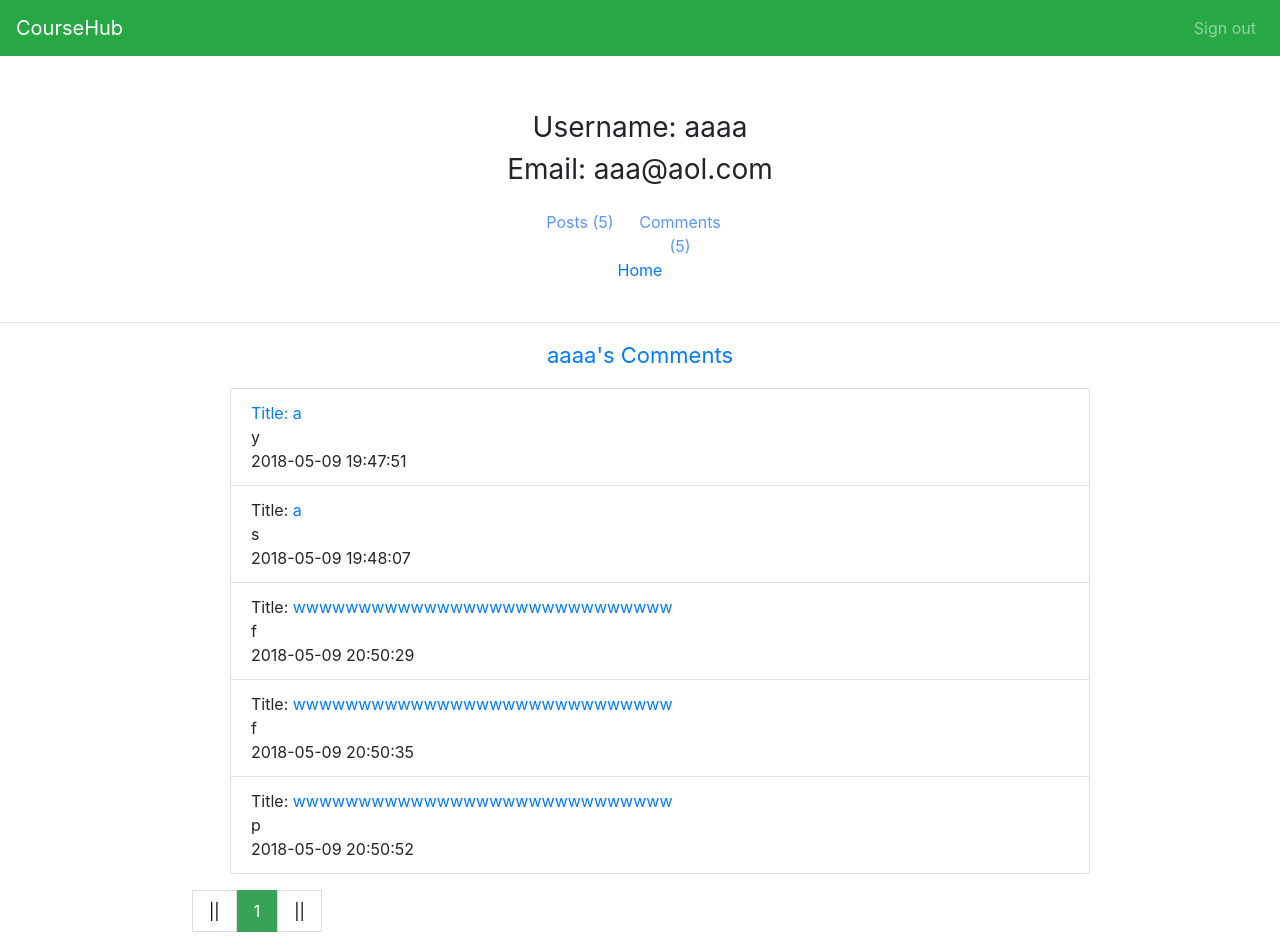
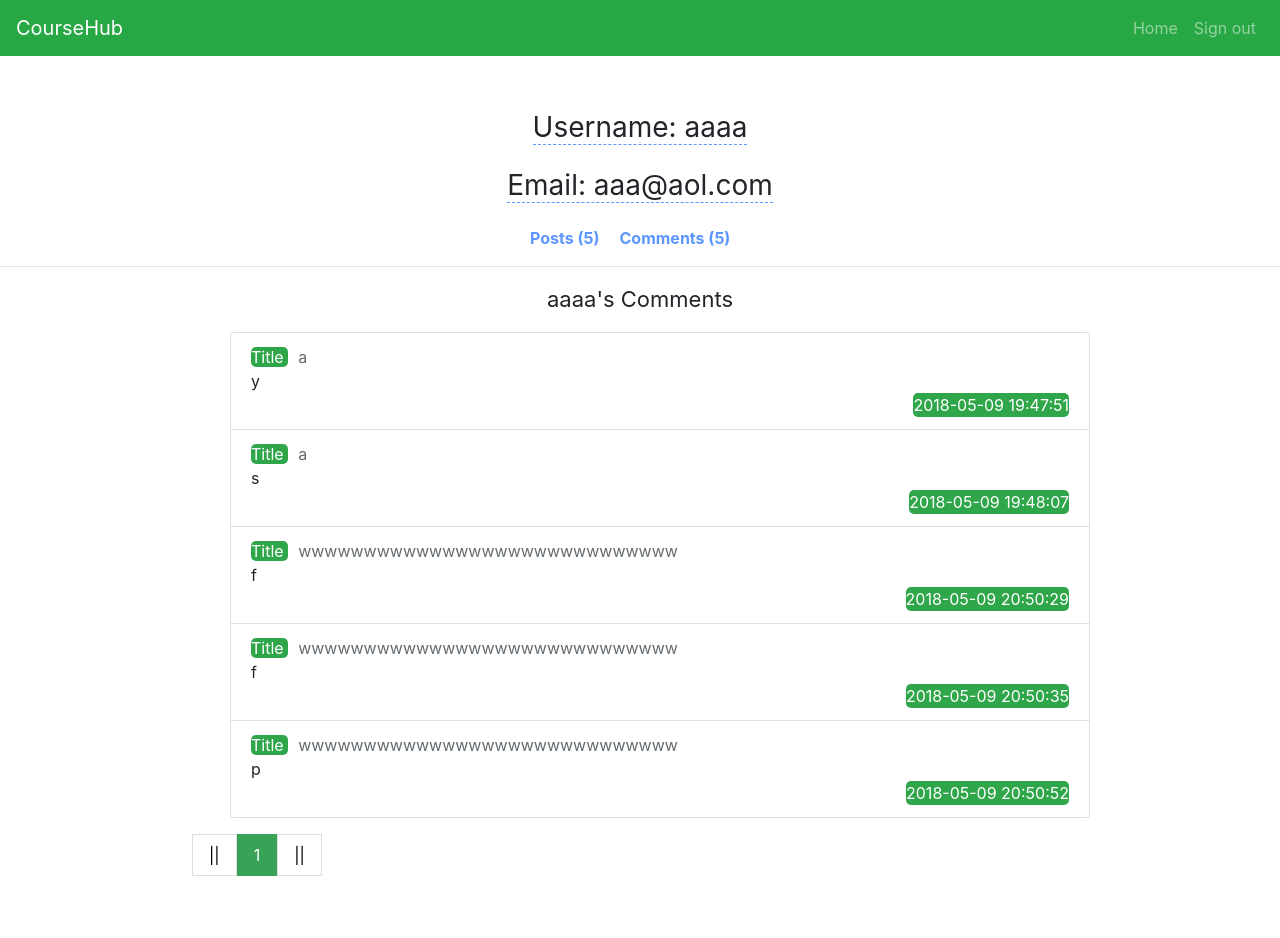
Before and after one commit to Rnoor15/CourseHub, a Flask app: a page that uses templates/usercenter.html in a window 1280 px wide. After the commit the page ends 876 px from the top, so only its background shows below. Run offline with Flask 2, Linux system fonts and the light colour scheme; a user stored in the database is signed in; data comes from the database, SQL or seed files in the repository; some libraries are stand-ins or nearby versions.

Commit message:
added navi and style

```diff
--- a/templates/usercenter.html
+++ b/templates/usercenter.html
@@ -10,6 +10,7 @@
  <script src="https://cdnjs.cloudflare.com/ajax/libs/popper.js/1.12.9/umd/popper.min.js"></script>
  <script src="https://maxcdn.bootstrapcdn.com/bootstrap/4.0.0/js/bootstrap.min.js"></script>
  <style>
+
    .user-info{
        margin-top: 50px;
    }
@@ -27,23 +28,23 @@
      margin:0 auto;
    }
   .selection li {
-
-
       display: block;
       float: left;
-      width: 100px;
+      width: auto;
       text-align: center;
+      margin-right: 20px;
       }
   .selection a {
-       width: 100px;
+      width:auto;
       text-align: center;
-       display: block;
-       float: left;
-       text-decoration: none;
-       color: #5c96ff;
+      float: left;
+      text-decoration: none;
+      font-weight:bold;
+      color: #5c96ff;
   }
   .selection a:hover{
-       color: #75ffb5;
+       color: #113bd0;
+
   }
   .list-group-item p {
        margin: 0;
@@ -64,7 +65,7 @@
        transition: background-color .3s;
        border: 1px solid #ddd;
    }
-   ul.pagination li a.active {
+   .pagination li a.active {
        background-color: #38a356;
        color: white;
        border: 1px solid #38a356;
@@ -82,14 +83,18 @@
        <a class="navbar-brand" href="#">CourseHub</a>
            <ul class="navbar-nav ml-auto">
                <li class="nav-item">
+                   <a class="nav-link" href="{{ url_for('userspage') }}"> Home</a>
+               </li>
+               <li class="nav-item">
                    <a class="nav-link" href="{{ url_for('logout') }}">Sign out</a>
                </li>
+
             </ul>
    </nav>
    <div class="user-info">
-   <p >Username: {{ user.username }}
-   <br>Email: {{ user.email }}
-   </p>
+   <p><span style="border-bottom: dashed 1px #5c96ff; width: auto;">Username: {{ user.username }}</span></p>
+   <p><span style="border-bottom: dashed 1px #5c96ff; width: auto;">Email: {{ user.email }}</span></p>
+
    </div>
 <div class="header">
     <ul class="selection">
@@ -98,13 +103,10 @@
         <li><a href=" {{ url_for('usercenter',username=user.username,tag='comment')}}">
            Comments ({{ user.comment.count() }})</a> </li>
 
-	<br>
-	<br>
 
 </ul>
 </div>
-<center><a href="{{ url_for('userspage') }}">
-	Home</center>
+
 <br> <hr>
 {% block user %}{% endblock %}
 </body>
--- a/templates/usercenter2.html
+++ b/templates/usercenter2.html
@@ -7,17 +7,19 @@
      <ul>
     {% for comments in comments %}
                 <li class="list-group-item"  >
-                    <p >Title:  <a href="{{ url_for('detail',post_id=comments.post.id) }}"> {{ comments.post.title }}</a></p>
-                     <p class="detail">{{ comments.detail }}</p>
-                    <span class="time">{{ comments.comment_time.strftime('%Y-%m-%d %H:%M:%S') }}</span>
-                </li>
+                    <span style="border-radius: 5px; background: #30a64a; color: white; margin-right: 10px;" >  Title  </span>
+                    <span> <a style="color: #646c71;" href="{{ url_for('detail',post_id=comments.post.id) }}">  {{ comments.post.title }}</a></span>
+                    <p class="detail">{{ comments.detail }}</p>
+                    <span style="float: right; border-radius: 5px; background: #30a64a; color: white;">{{ comments.comment_time.strftime('%Y-%m-%d %H:%M:%S') }}</span>
+                    <br>
+                 </li>
         {% endfor %}
     </ul>
      </div>
     <div class="pagination-container">
     <ul class="pagination">
        {% if pagination2.has_prev %}
-            <li><a href="{{url_for('usercenter',username=user.username,tag='comment', page=pagination2.page-1)}}">«</a></li>
+            <li><a href="{{url_for('usercenter',username=user.username,tag='comment', page = pagination2.page - 1)}}">«</a></li>
             {% else %}
             <li><a href="">||</a></li>
             {% endif %}
@@ -33,7 +35,7 @@
                 {% endif %}
             {% endfor %}
             {% if pagination2.has_next %}
-                <li><a href="{{url_for('usercenter',username=user.username,tag='comment',page=pagination2.page+1)}}">»</a></li>
+                <li><a href="{{url_for('usercenter',username=user.username,tag='comment',page=pagination2.page + 1)}}">»</a></li>
             {% else %}
              <li><a href="">||</a></li>
             {% endif %}
```
Also changed, not shown: templates/detail.html (+5 -2 lines), templates/usercenter1.html (+5 -2 lines).
